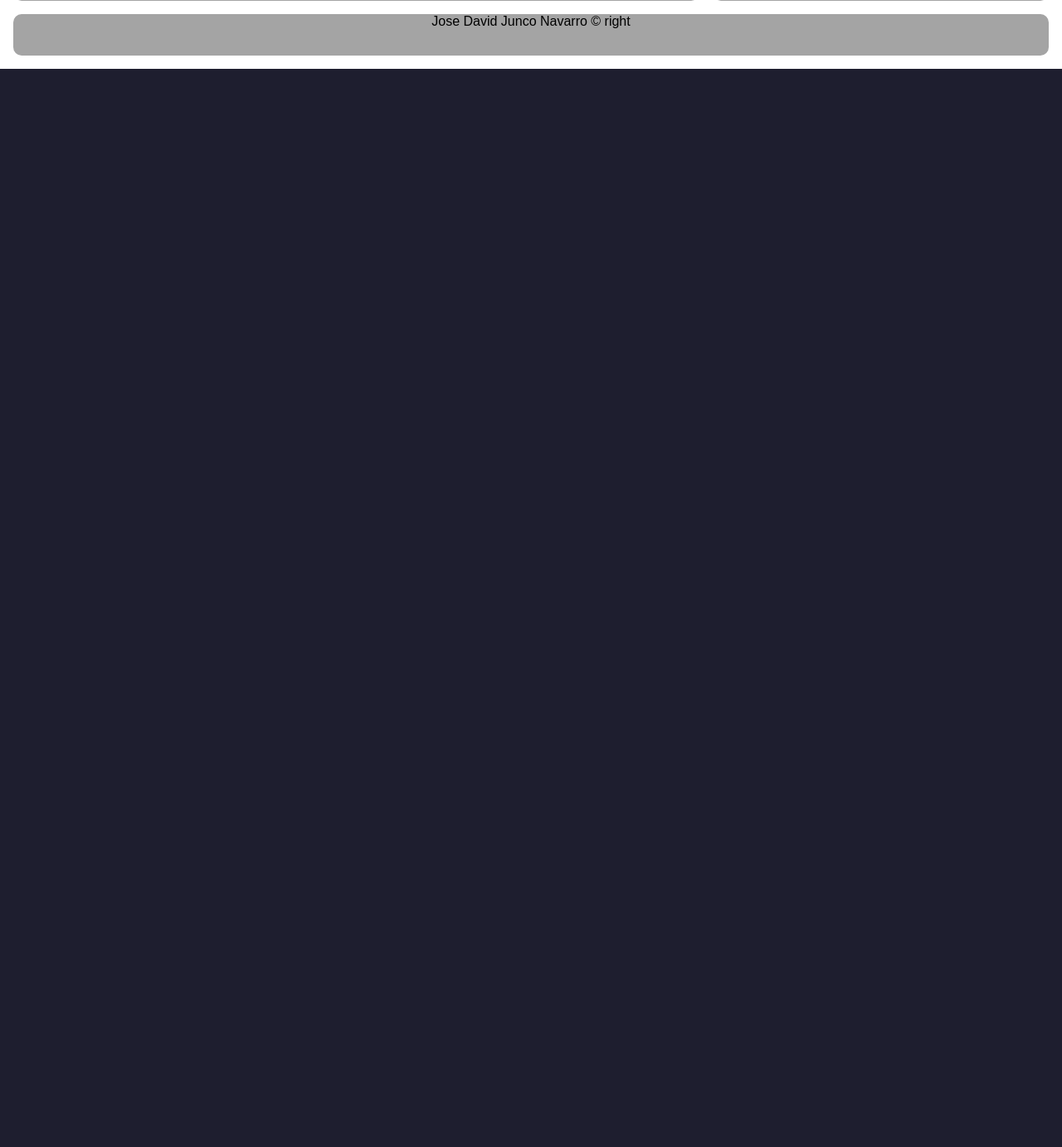
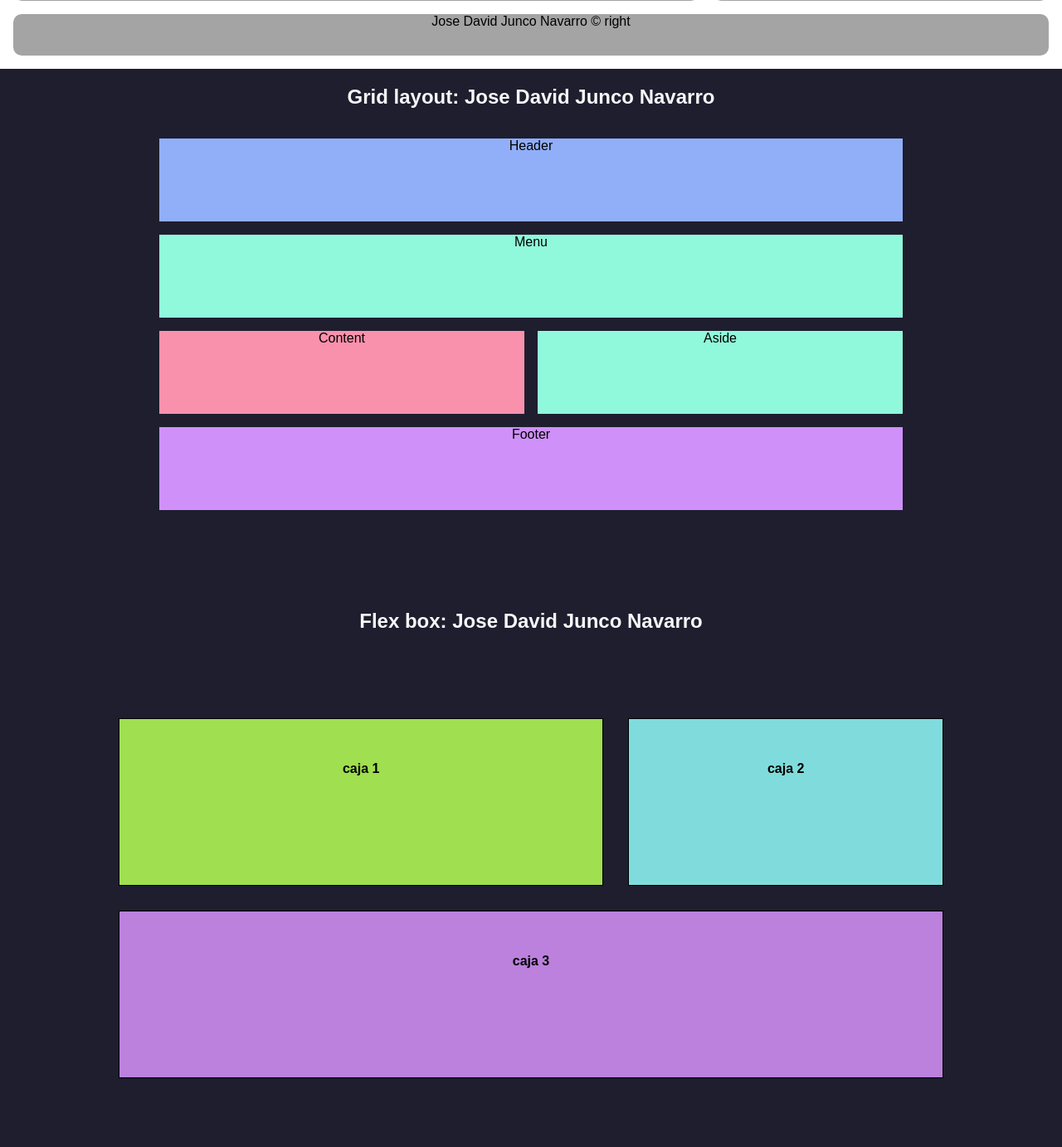
Before and after one commit to Cairon29/Personal-projects, a PHP site: page / in a window 1280 px wide. Shown: the part 3881-5264 px from the top of the page at 83% size. Before the commit the page ends 3964 px from the top, so only its background shows below. Run offline with PHP 8.4, Linux system fonts and the light colour scheme.

Commit message:
feat: SENA layout exercises added

```diff
--- a/Learning/css-practice/grid/index.html
+++ b/Learning/css-practice/grid/index.html
@@ -120,5 +120,22 @@
         <footer id="exe5-footer">Jose David Junco Navarro © right</footer>
     </section>
 
+    <h2>Grid layout: Jose David Junco Navarro</h2>
+    <section id="exercise-6">
+        <header id="exe6-header">Header</header>
+        <nav id="exe6-nav">Menu</nav>
+        <main id="exe6-main"> Content </main>
+        <aside id="exe6-aside">Aside</aside>
+        <footer id="exe6-footer">Footer</footer>
+    </section>
+
+    <h2>Flex box: Jose David Junco Navarro</h2>
+    <section id="exercise-7">
+        <div class="caja c1">caja 1</div>
+        <div class="caja c2">caja 2</div>
+        <div class="caja c3">caja 3</div>
+    </section>
+
+
 </body>
 </html>
--- a/Learning/css-practice/grid/styles.css
+++ b/Learning/css-practice/grid/styles.css
@@ -368,6 +368,92 @@ button {
     background-color: #a4a4a4;
 }
 
+#exercise-6 {
+    margin: auto;
+    width: 70%;
+    display: grid;
+    grid-template-columns: repeat(2, 1fr);
+    grid-template-areas:
+        "header header"
+        "nav nav"
+        "main aside"
+        "footer footer";
+    padding: 1em;
+    padding-bottom: 100px;
+    gap: 1em;
+}
+
+#exe6-header {
+    grid-area: header;
+    background-color: #91aef9;
+    height: 100px;
+}
+
+#exe6-nav {
+    grid-area: nav;
+    background-color: #91f9db;
+    height: 100px;
+}
+
+#exe6-main {
+    grid-area: main;
+    background-color: #f991ad;
+    height: 100px;
+}
+
+#exe6-aside {
+    grid-area: aside;
+    background-color: #91f9db;
+    height: 100px;
+}
+
+#exe6-footer {
+    grid-area: footer;
+    background-color: #cf91f9;
+    height: 100px;
+}
+
+#exercise-7 {
+    display: flex;
+    flex-direction: row;
+    flex-wrap: wrap;
+    justify-content: center;
+    align-content: center;
+    width: 80%;
+    height: 600px;
+    margin: 0px auto;
+}
+
+.caja {
+    border: 1px solid black;
+    background: white;
+    color: black;
+    font-weight: bold;
+    width: 200px;
+    height: 200px;
+    line-height: 120px;
+    text-align: center;
+    margin: 15px;
+}
+
+.c1{
+    background: rgb(159, 223, 80);
+    order: 1;
+    flex-grow: 1;
+    flex-basis: 50%;
+}
+.c2{
+    background: rgb(128, 220, 220);
+    order: 2;
+    flex-grow: 1;
+    flex-basis: 30%;
+}
+.c3{
+    background: rgb(187, 129, 221);
+    order: 3;
+    flex-grow: 5;
+}
+
 @media screen and ( max-width: 750px) {
     #exercise-3 {
         grid-template-areas:
```
Also changed, not shown: Learning/css-practice/animations/page5/index5.html (+27 -0 lines).
